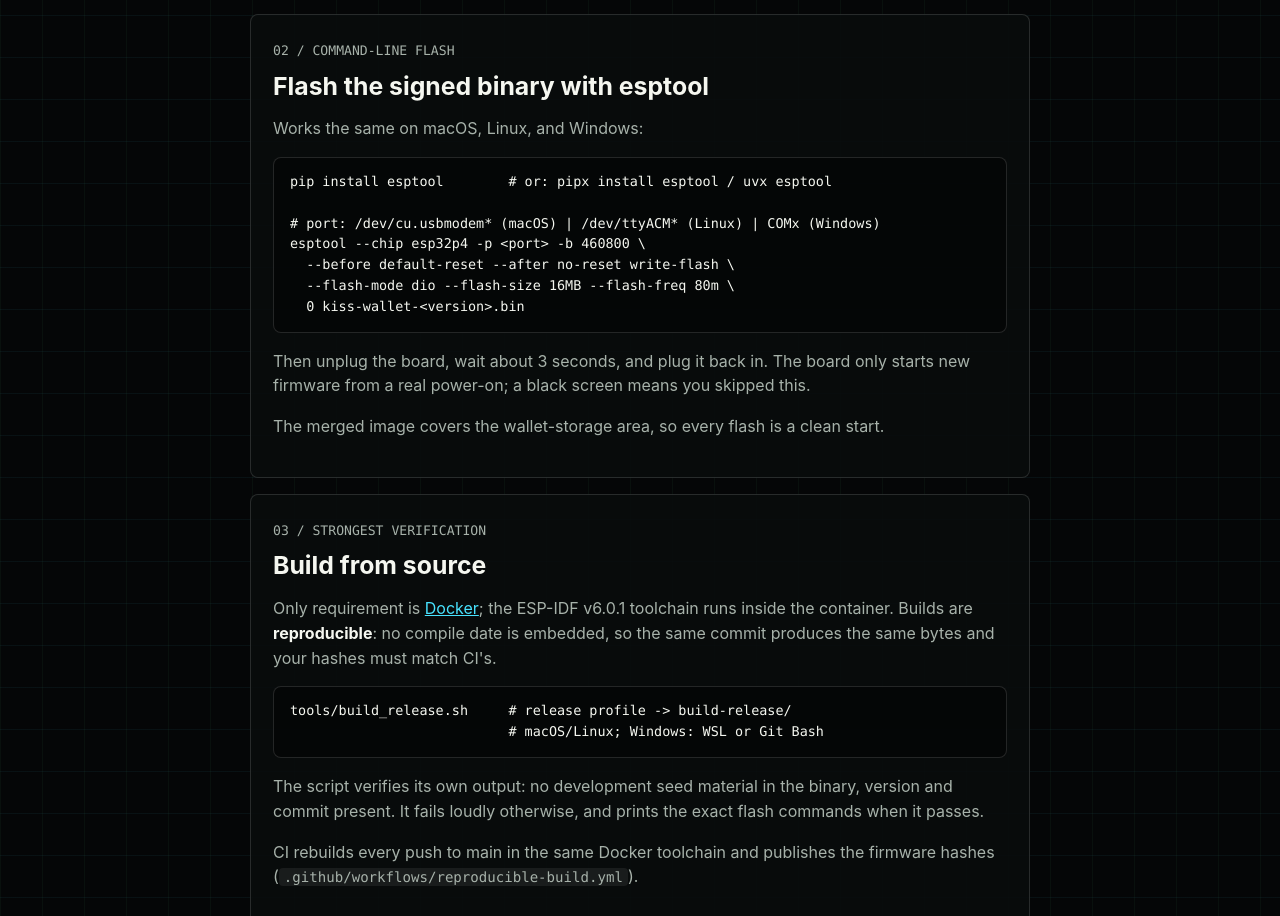
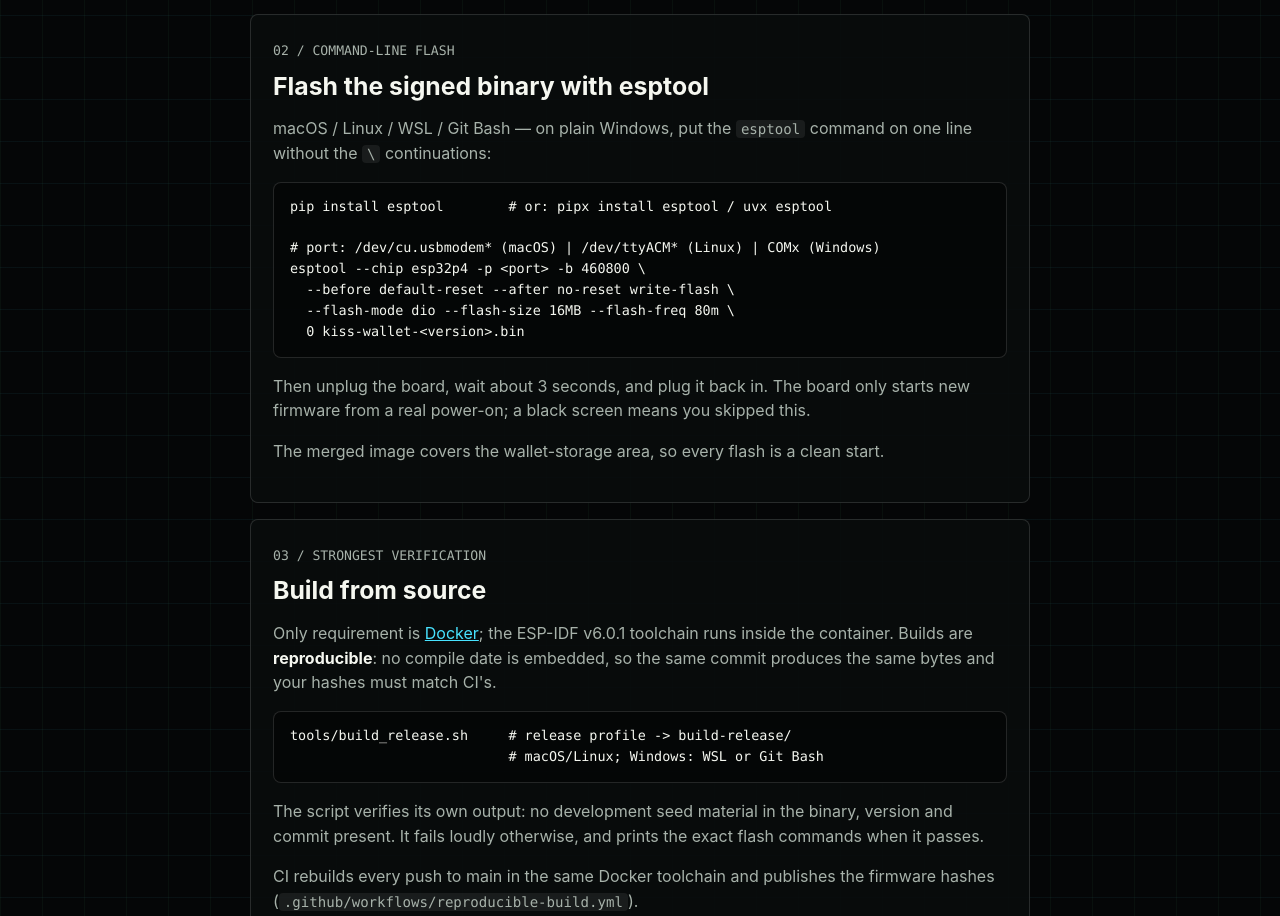
Before and after one commit to DIYbitcoin/kiss-signer, a plain HTML site: page docs/guide.html in a window 1280 px wide. Shown: the part 1077-1993 px from the top of the page. Drawn offline with Linux system fonts and the light colour scheme.

Commit message:
copy: fix tagline order, guide flash wording matches README

```diff
--- a/docs/guide.html
+++ b/docs/guide.html
@@ -203,7 +203,11 @@ sha256sum --ignore-missing -c SHA256SUMS         # Linux</code></pre>
       <section class="doc-card reveal" id="esptool">
         <p class="eyebrow">02 / command-line flash</p>
         <h2>Flash the signed binary with esptool</h2>
-        <p>Works the same on macOS, Linux, and Windows:</p>
+        <p>
+          macOS / Linux / WSL / Git Bash &mdash; on plain Windows, put the
+          <code>esptool</code> command on one line without the <code>\</code>
+          continuations:
+        </p>
 <pre><code>pip install esptool        # or: pipx install esptool / uvx esptool
 
 # port: /dev/cu.usbmodem* (macOS) | /dev/ttyACM* (Linux) | COMx (Windows)
```
Also changed, not shown: README.md.
